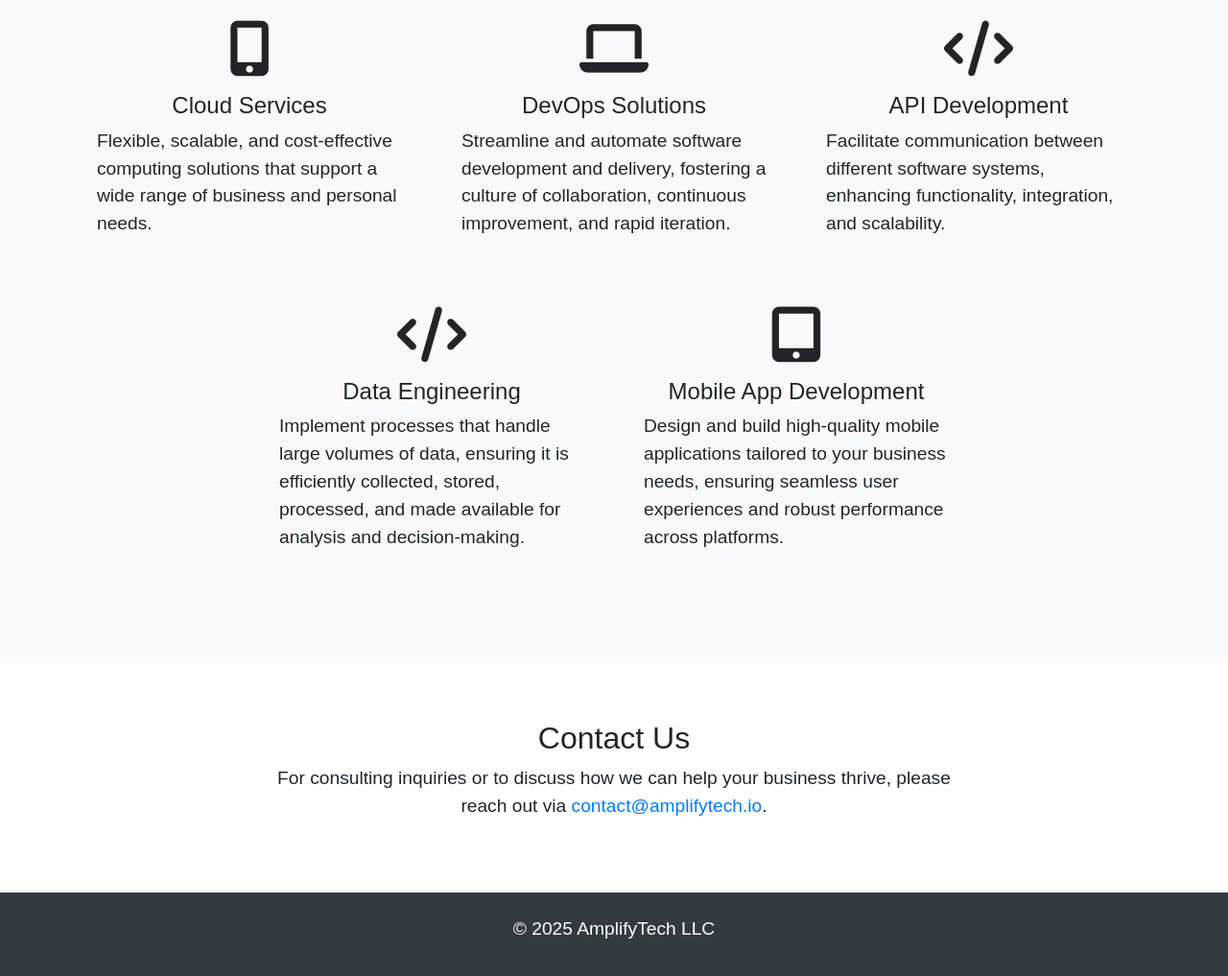
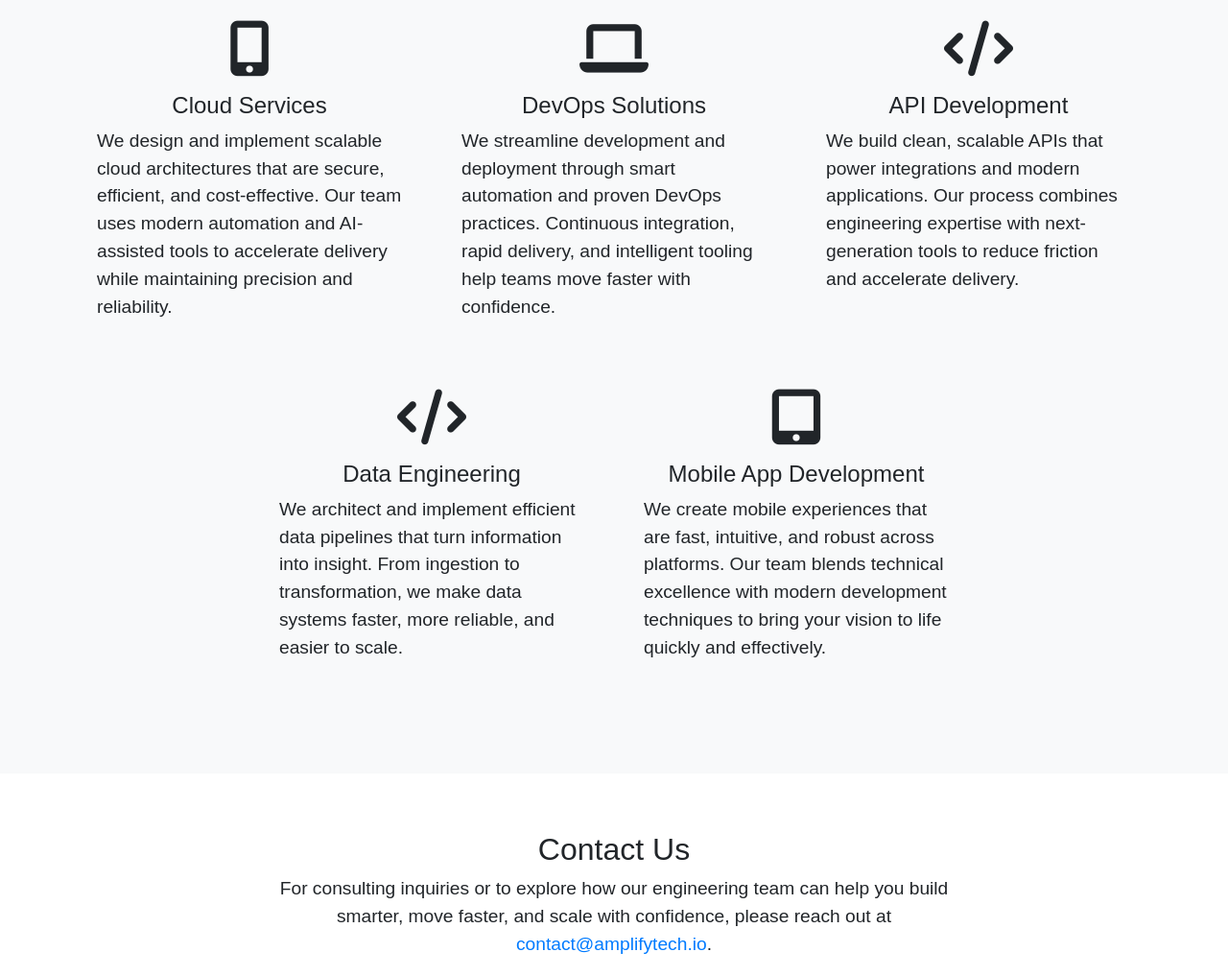
Before and after one commit to lukeforehand/amplifytech, a plain HTML site: page index.html in a window 1280 px wide. Shown: the part 1600-2617 px from the top of the page at 96% size. Drawn offline with nearby package versions, Linux system fonts and the light colour scheme.

Commit message:
Update index.html

```diff
--- a/index.html
+++ b/index.html
@@ -78,13 +78,15 @@
         <div class="col-md-6">
           <h2>About</h2>
           <p>
-            We are a talented and professional group of results-driven Principal
-            Software Engineers. We have extensive experience in cloud services,
-            deployment automation, software development, including scalable
-            APIs, distributed processing, and data engineering. We specialize in
-            delivering high-quality consulting solutions tailored to your
-            business needs. Our expertise has been honed through many years of
-            experience in significant and successful tech initiatives.
+            We are a group of talented and highly experienced Principal Software
+            Engineers who blend deep technical expertise with the power of
+            modern AI. By leveraging advanced language models to accelerate
+            coding, documentation, and automation, we deliver exceptional
+            results faster and more efficiently than traditional teams. Our
+            human insight ensures quality, precision, and scalability, while AI
+            enables us to reduce costs and development time. At AmplifyTech, we
+            represent the modern way to build software—intelligently,
+            collaboratively, and at the speed of innovation.
           </p>
         </div>
         <div class="col-md-6">
@@ -103,8 +105,10 @@
               <i class="fas fa-mobile-alt fa-3x mb-3"></i>
               <h4>Cloud Services</h4>
               <p class="feature-item">
-                Flexible, scalable, and cost-effective computing solutions that
-                support a wide range of business and personal needs.
+                We design and implement scalable cloud architectures that are
+                secure, efficient, and cost-effective. Our team uses modern
+                automation and AI-assisted tools to accelerate delivery while
+                maintaining precision and reliability.
               </p>
             </div>
           </div>
@@ -113,9 +117,10 @@
               <i class="fas fa-laptop fa-3x mb-3"></i>
               <h4>DevOps Solutions</h4>
               <p class="feature-item">
-                Streamline and automate software development and delivery,
-                fostering a culture of collaboration, continuous improvement,
-                and rapid iteration.
+                We streamline development and deployment through smart
+                automation and proven DevOps practices. Continuous integration,
+                rapid delivery, and intelligent tooling help teams move faster
+                with confidence.
               </p>
             </div>
           </div>
@@ -124,8 +129,10 @@
               <i class="fas fa-code fa-3x mb-3"></i>
               <h4>API Development</h4>
               <p class="feature-item">
-                Facilitate communication between different software systems,
-                enhancing functionality, integration, and scalability.
+                We build clean, scalable APIs that power integrations and modern
+                applications. Our process combines engineering expertise with
+                next-generation tools to reduce friction and accelerate
+                delivery.
               </p>
             </div>
           </div>
@@ -136,9 +143,9 @@
               <i class="fas fa-code fa-3x mb-3"></i>
               <h4>Data Engineering</h4>
               <p class="feature-item">
-                Implement processes that handle large volumes of data, ensuring
-                it is efficiently collected, stored, processed, and made
-                available for analysis and decision-making.
+                We architect and implement efficient data pipelines that turn
+                information into insight. From ingestion to transformation, we
+                make data systems faster, more reliable, and easier to scale.
               </p>
             </div>
           </div>
@@ -147,9 +154,10 @@
               <i class="fas fa-tablet-alt fa-3x mb-3"></i>
               <h4>Mobile App Development</h4>
               <p class="feature-item">
-                Design and build high-quality mobile applications tailored to
-                your business needs, ensuring seamless user experiences and
-                robust performance across platforms.
+                We create mobile experiences that are fast, intuitive, and
+                robust across platforms. Our team blends technical excellence
+                with modern development techniques to bring your vision to life
+                quickly and effectively.
               </p>
             </div>
           </div>
@@ -163,8 +171,9 @@
       <div class="row justify-content-center">
         <div class="col-md-8 text-center">
           <p>
-            For consulting inquiries or to discuss how we can help your business
-            thrive, please reach out via
+            For consulting inquiries or to explore how our engineering team can
+            help you build smarter, move faster, and scale with confidence,
+            please reach out at
             <a href="mailto:contact@amplifytech.io">contact@amplifytech.io</a>.
           </p>
         </div>
```
